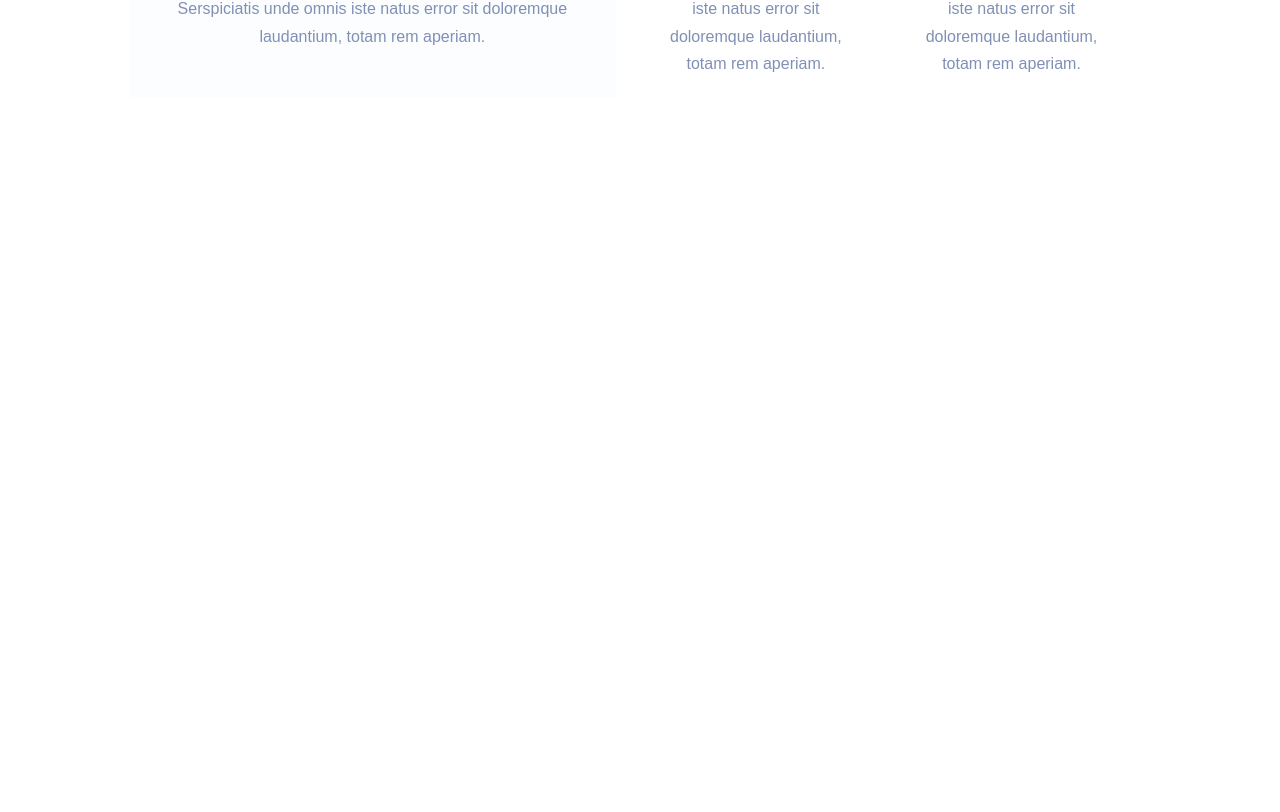
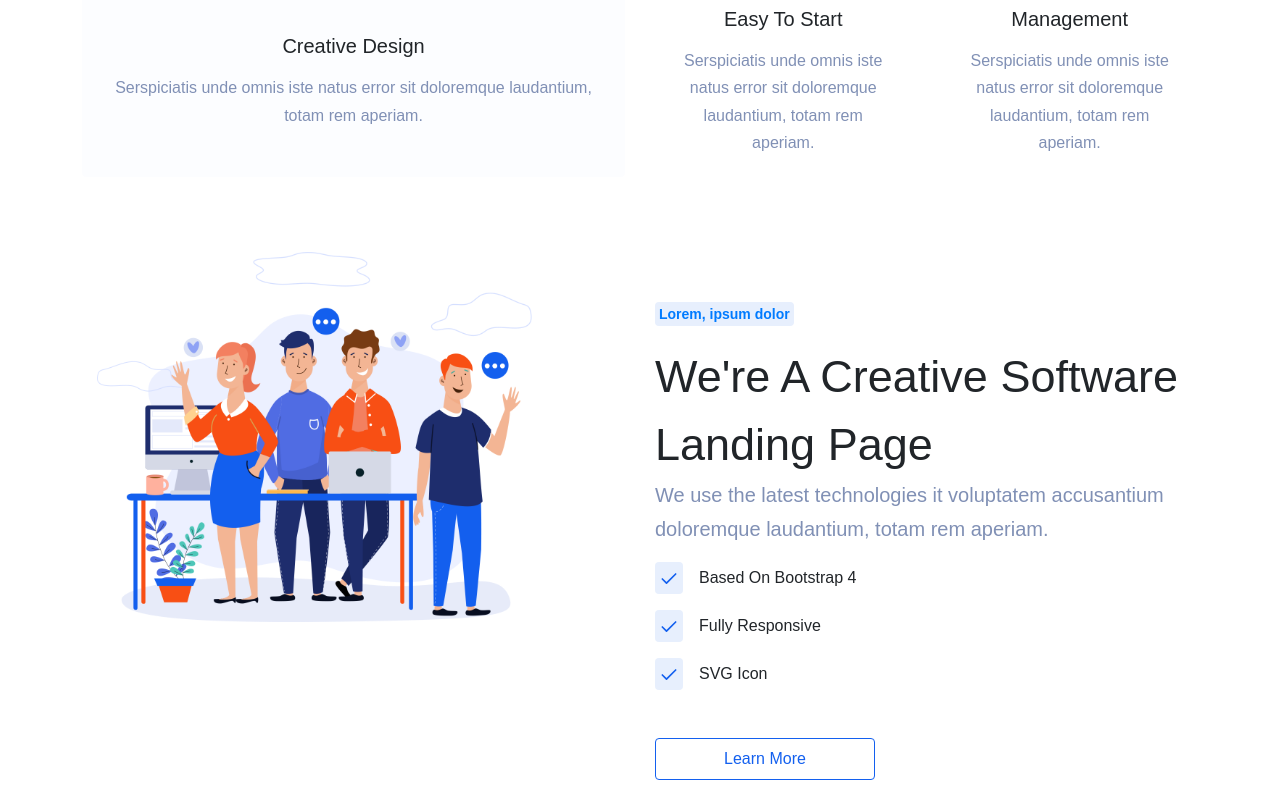
Before and after one commit to mreskini/Bootsland, a React (Create React App) app: page / in a window 1280 px wide. Shown: the part 782-1594 px from the top of the page. Before the commit the page ends 1003 px from the top, so only its background shows below. Built offline with nearby package versions, Linux system fonts and the light colour scheme.

Commit message:
added the row-two component to the projecrt

```diff
--- a/package.json
+++ b/package.json
@@ -6,7 +6,7 @@
     "@testing-library/jest-dom": "^5.11.4",
     "@testing-library/react": "^11.1.0",
     "@testing-library/user-event": "^12.1.10",
-    "bootstrap": "^5.0.1",
+    "bootstrap": "^4.0.0",
     "react": "^17.0.2",
     "react-bootstrap": "^1.6.1",
     "react-dom": "^17.0.2",
--- a/src/App.js
+++ b/src/App.js
@@ -1,11 +1,13 @@
 import Hero from "./components/hero";
 import RowOne from "./components/row-one";
+import RowTwo from "./components/row-two";
 
 function App() {
     return (
       <>
         <Hero />
         <RowOne />
+        <RowTwo />
       </>
     );
 }
--- a/src/components/hero.jsx
+++ b/src/components/hero.jsx
@@ -2,7 +2,7 @@ import img from "../images/hero-section-image.png"
 export default function Hero(){
     return (
         <div className="container-fluid">
-            <div className="row col-10 mt-5 mx-auto">
+            <div className="row col-11 my-5 py-5 mx-auto">
                 <div className="col-lg-6 pt-lg-5">
                     <p className="text-primary">
                         <span className="fs-14 bg-light-primary-color bold p-1 rounded">Ever Created For</span>
--- a/src/components/row-one.jsx
+++ b/src/components/row-one.jsx
@@ -1,7 +1,7 @@
 export default function RowOne(){
     return (
         <div className="container-fluid text-center">
-            <div className="row col-10 my-5 py-5 mx-auto">
+            <div className="row col-11 my-3 py-3 mx-auto">
                 <div class="row align-items-center">
                     <div class="col-xl-6 col-lg-4 mb-8 mb-lg-0">
                         <div class="px-4 py-7 rounded hover-translate bg-primary-soft">
--- /dev/null
+++ b/src/components/row-two.jsx
@@ -0,0 +1,64 @@
+import img from "../images/row-two-section-image.png"
+export default function RowTwo(){
+    return(
+        <>
+            <div className="container-fluid">
+                <div className="row col-11 my-3 py-3 mx-auto">
+                    <div className="col-lg-5">
+                        <img src={img} alt="hero-image" className="img-fluid" />
+                    </div>
+                    <div className="col-lg-1"></div>
+                    <div className="col-lg-6 pt-lg-5">
+                        <p className="text-primary">
+                            <span className="fs-14 bg-light-primary-color bold p-1 rounded">
+                                Lorem, ipsum dolor
+                            </span>
+                        </p>
+                        <div className="fs-45">
+                            We're A Creative Software Landing Page
+                        </div>
+                        <p className="fs-20 normal lead">
+                            We use the latest technologies it voluptatem accusantium doloremque laudantium, totam rem aperiam.
+                        </p>
+                        <div className="mb-3 mr-4 ml-lg-0 mr-lg-4">
+                            <div className="d-flex align-items-center">
+                                <div className="badge-primary-soft rounded p-1">
+                                    <svg width="20" height="20" viewBox="0 0 24 24" fill="none" stroke="currentColor" stroke-width="2" stroke-linecap="round" stroke-linejoin="round" className="feather feather-check align-middle">
+                                        <polyline points="20 6 9 17 4 12"></polyline>
+                                    </svg>
+                                </div>
+                                <div className="mb-0 ml-3"> Based On Bootstrap 4 </div>
+                            </div>
+                        </div>
+                        <div className="mb-3 mr-4 ml-lg-0 mr-lg-4">
+                            <div className="d-flex align-items-center">
+                                <div className="badge-primary-soft rounded p-1">
+                                    <svg width="20" height="20" viewBox="0 0 24 24" fill="none" stroke="currentColor" stroke-width="2" stroke-linecap="round" stroke-linejoin="round" className="feather feather-check align-middle">
+                                        <polyline points="20 6 9 17 4 12"></polyline>
+                                    </svg>
+                                </div>
+                                <div className="mb-0 ml-3"> Fully Responsive </div>
+                            </div>
+                        </div>
+                        <div className="mb-3 mr-4 ml-lg-0 mr-lg-4">
+                            <div className="d-flex align-items-center">
+                                <div className="badge-primary-soft rounded p-1">
+                                    <svg width="20" height="20" viewBox="0 0 24 24" fill="none" stroke="currentColor" stroke-width="2" stroke-linecap="round" stroke-linejoin="round" className="feather feather-check align-middle">
+                                        <polyline points="20 6 9 17 4 12"></polyline>
+                                    </svg>
+                                </div>
+                                <div className="mb-0 ml-3"> SVG Icon </div>
+                            </div>
+                        </div>
+                        <div className="row m-0 mt-5">
+                            <div className="btn btn-outline-primary-color py-2 col-lg-5">
+                                Learn More
+                            </div>
+                            <div className="col-lg-1"></div>
+                        </div>
+                    </div>
+                </div>
+            </div>
+        </>
+    )
+}
--- a/src/index.css
+++ b/src/index.css
@@ -28,6 +28,9 @@ body {
 }
 .fs-55{
   font-size: 55px !important;
+}
+.fs-45{
+  font-size: 45px !important;
 }
 .btn-primary-color, .btn-outline-primary-color{
   color: #fff !important;
@@ -117,3 +120,8 @@ p{
   font-size: 1.25rem !important;
   font-weight: 300 !important;
 }
+
+.badge-primary-soft {
+  background-color: rgba(19, 96, 239, .1);
+  color: #1360ef;
+}
```
Also changed, not shown: src/images/row-two-section-image.png (added), 1 other file (tests, documents, lock files or other folders).
